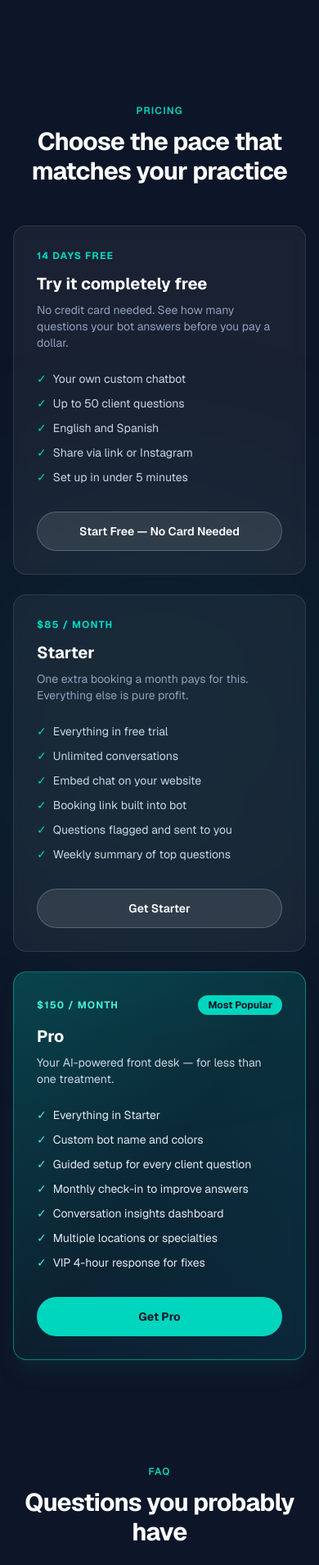
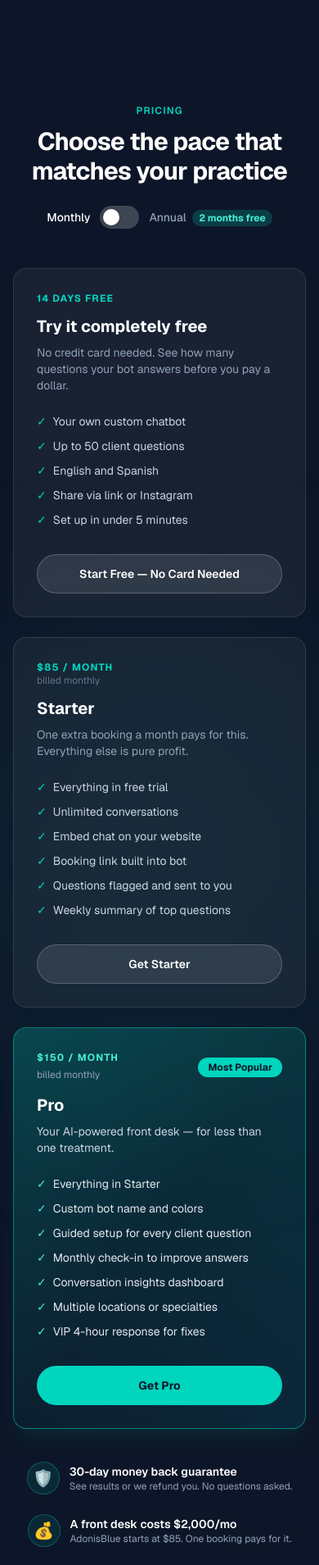
Before and after one commit to M316-mar/AdonisBlue, a Next.js app: page / in a window 390 px wide. Shown: the part 5288-7197 px from the top of the page at 82% size. Built offline with nearby package versions, Linux system fonts and the light colour scheme; a web font is replaced by a local one.

Commit message:
feat: annual pricing toggle, ROI badges, 30-day guarantee

```diff
--- a/app/page.tsx
+++ b/app/page.tsx
@@ -50,6 +50,8 @@ function FaqAccordion() {
 }
 
 export default function Home() {
+  const [annual, setAnnual] = useState(false);
+
   return (
     <div className="min-h-full bg-[#0d1628] font-sans text-slate-800 antialiased">
 
@@ -289,6 +291,19 @@ export default function Home() {
             <div className="mx-auto max-w-2xl text-center">
               <p className="text-xs font-semibold uppercase tracking-widest text-teal-400">Pricing</p>
               <h2 className="mt-3 text-3xl font-bold tracking-tight text-white sm:text-4xl">Choose the pace that matches your practice</h2>
+              <div className="mt-6 flex items-center justify-center gap-3">
+                <span className={`text-sm font-medium ${!annual ? "text-white" : "text-slate-400"}`}>Monthly</span>
+                <button
+                  type="button"
+                  onClick={() => setAnnual((a) => !a)}
+                  className={`relative inline-flex h-7 w-12 items-center rounded-full transition-colors ${annual ? "bg-teal-400" : "bg-white/20"}`}
+                >
+                  <span className={`inline-block h-5 w-5 transform rounded-full bg-white shadow transition-transform ${annual ? "translate-x-6" : "translate-x-1"}`} />
+                </button>
+                <span className={`text-sm font-medium ${annual ? "text-white" : "text-slate-400"}`}>
+                  Annual <span className="ml-1 rounded-full bg-teal-400/20 px-2 py-0.5 text-xs font-bold text-teal-300">2 months free</span>
+                </span>
+              </div>
             </div>
             <div className="mt-12 grid gap-6 lg:grid-cols-3 lg:items-start">
               {/* Free */}
@@ -307,7 +322,12 @@ export default function Home() {
               </div>
               {/* Starter */}
               <div className="flex h-full flex-col rounded-2xl border border-white/10 bg-white/5 p-7 backdrop-blur-sm">
-                <p className="text-xs font-bold uppercase tracking-widest text-teal-400">$85 / month</p>
+                <p className="text-xs font-bold uppercase tracking-widest text-teal-400">{annual ? "$71 / month" : "$85 / month"}</p>
+                {annual ? (
+                  <span className="text-xs text-teal-400">billed $850/yr — save $170</span>
+                ) : (
+                  <span className="text-xs text-slate-500">billed monthly</span>
+                )}
                 <h3 className="mt-3 text-xl font-bold text-white">Starter</h3>
                 <p className="mt-2 text-sm text-slate-400">One extra booking a month pays for this. Everything else is pure profit.</p>
                 <ul className="mt-6 flex-1 space-y-2.5">
@@ -324,7 +344,14 @@ export default function Home() {
                 <div className="absolute inset-0 bg-gradient-to-br from-teal-400/10 via-transparent to-sky-400/5" aria-hidden />
                 <div className="relative">
                   <div className="flex items-center justify-between">
-                    <p className="text-xs font-bold uppercase tracking-widest text-teal-300">$150 / month</p>
+                    <div>
+                      <p className="text-xs font-bold uppercase tracking-widest text-teal-300">{annual ? "$125 / month" : "$150 / month"}</p>
+                      {annual ? (
+                        <span className="text-xs text-teal-300">billed $1,500/yr — save $300</span>
+                      ) : (
+                        <span className="text-xs text-slate-400">billed monthly</span>
+                      )}
+                    </div>
                     <span className="rounded-full bg-teal-400 px-3 py-1 text-xs font-bold text-[#0d1628]">Most Popular</span>
                   </div>
                   <h3 className="mt-3 text-xl font-bold text-white">Pro</h3>
@@ -337,6 +364,29 @@ export default function Home() {
                   <a href="/auth" className="mt-8 inline-flex min-h-[48px] w-full items-center justify-center rounded-full bg-teal-400 px-5 py-3 text-sm font-bold text-[#0d1628] transition hover:bg-teal-300">
                     Get Pro
                   </a>
+                </div>
+              </div>
+            </div>
+            <div className="mt-10 flex flex-col items-center gap-6 sm:flex-row sm:justify-center sm:gap-10">
+              <div className="flex items-center gap-3">
+                <div className="flex h-10 w-10 items-center justify-center rounded-full border border-teal-400/30 bg-teal-400/10 text-xl">🛡️</div>
+                <div>
+                  <p className="text-sm font-semibold text-white">30-day money back guarantee</p>
+                  <p className="text-xs text-slate-400">See results or we refund you. No questions asked.</p>
+                </div>
+              </div>
+              <div className="flex items-center gap-3">
+                <div className="flex h-10 w-10 items-center justify-center rounded-full border border-teal-400/30 bg-teal-400/10 text-xl">💰</div>
+                <div>
+                  <p className="text-sm font-semibold text-white">A front desk costs $2,000/mo</p>
+                  <p className="text-xs text-slate-400">AdonisBlue starts at $85. One booking pays for it.</p>
+                </div>
+              </div>
+              <div className="flex items-center gap-3">
+                <div className="flex h-10 w-10 items-center justify-center rounded-full border border-teal-400/30 bg-teal-400/10 text-xl">⚡</div>
+                <div>
+                  <p className="text-sm font-semibold text-white">Set up in 5 minutes</p>
+                  <p className="text-xs text-slate-400">No tech skills. No credit card to start.</p>
                 </div>
               </div>
             </div>
```
